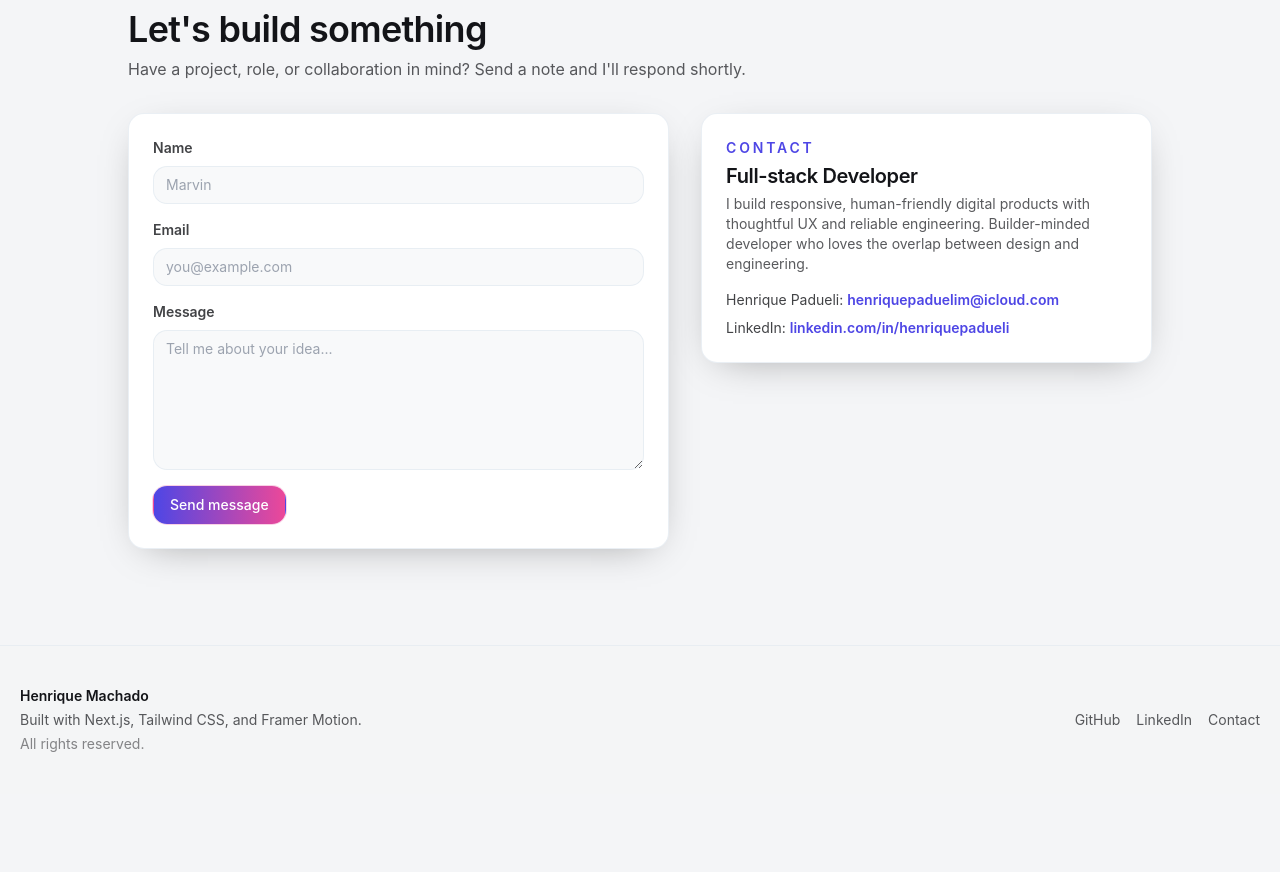
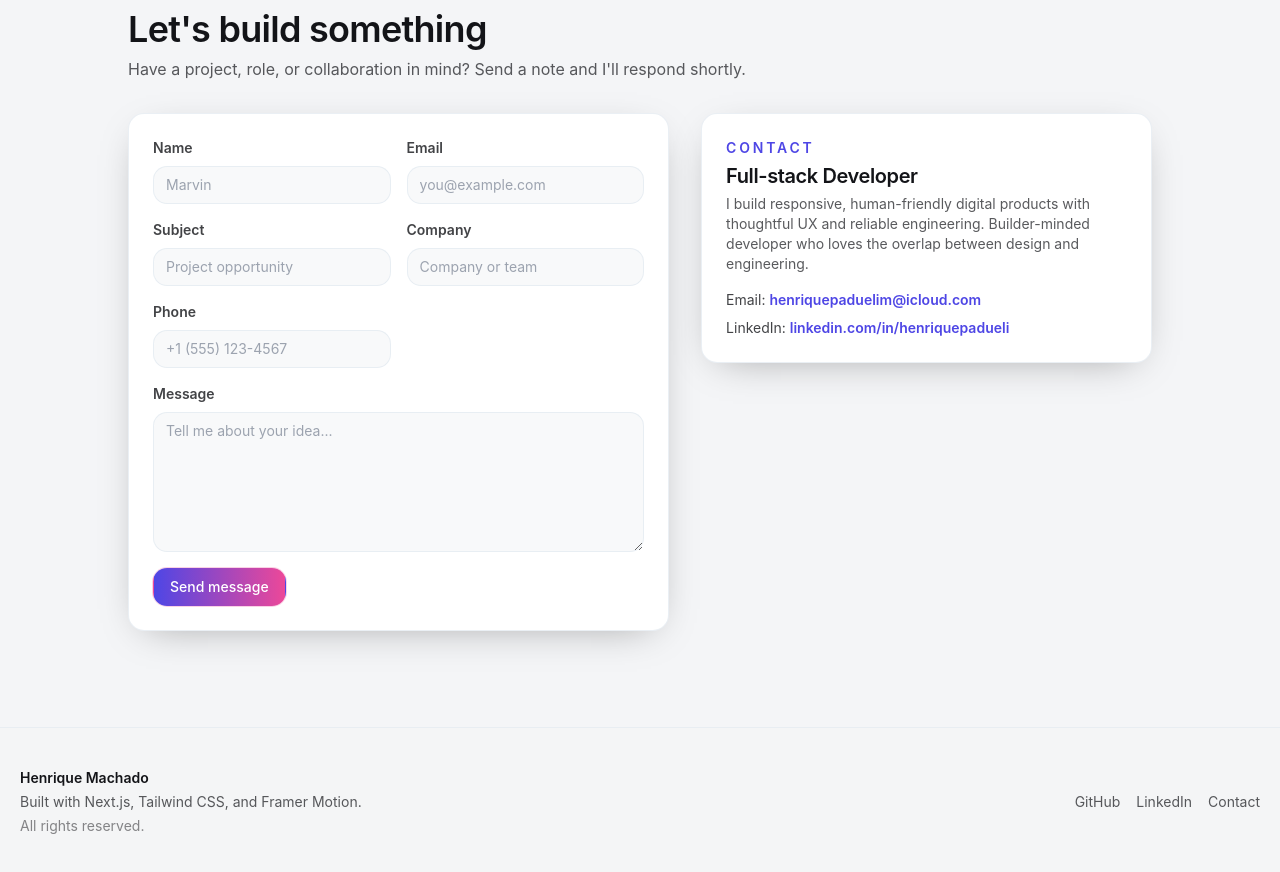
Before and after one commit to henriquepaduelim/Portfolio, a Next.js app: page / in a window 1280 px wide. Shown: the part 1880-2752 px from the top of the page. Before the commit the page ends 2674 px from the top, so only its background shows below. Built offline with nearby package versions, Linux system fonts and the light colour scheme.

Commit message:
routes for email

```diff
--- /dev/null
+++ b/app/api/contact/route.ts
@@ -0,0 +1,107 @@
+import { NextResponse } from "next/server";
+import { z } from "zod";
+import { getDb } from "@/lib/db";
+import { Resend } from "resend";
+
+const contactSchema = z.object({
+  name: z.string().min(2).max(120),
+  email: z.string().email().max(160),
+  message: z.string().min(5).max(2_000),
+  subject: z.string().max(200).optional(),
+  company: z.string().max(160).optional(),
+  phone: z.string().max(80).optional()
+});
+
+const resendApiKey = process.env.RESEND_API_KEY;
+const resendFrom = process.env.RESEND_FROM_EMAIL;
+const contactTo = process.env.CONTACT_TO_EMAIL || "henriquepaduelim@icloud.com";
+
+const resend = resendApiKey ? new Resend(resendApiKey) : null;
+
+export async function POST(req: Request) {
+  const json = await req.json().catch(() => null);
+  const parsed = contactSchema.safeParse(json);
+
+  if (!parsed.success) {
+    return NextResponse.json({ ok: false, errors: parsed.error.flatten() }, { status: 400 });
+  }
+
+  const payload = parsed.data;
+
+  try {
+    // Persist message
+    const db = getDb();
+    await db.query(
+      `INSERT INTO contact_messages (name, email, message, subject, company, phone, user_agent, ip_address)
+       VALUES ($1, $2, $3, $4, $5, $6, $7, $8)`,
+      [
+        payload.name,
+        payload.email,
+        payload.message,
+        payload.subject ?? null,
+        payload.company ?? null,
+        payload.phone ?? null,
+        req.headers.get("user-agent"),
+        req.headers.get("x-forwarded-for") || null
+      ]
+    );
+  } catch (error) {
+    console.error("Failed to persist contact message", error);
+    return NextResponse.json({ ok: false, message: "Failed to save message" }, { status: 500 });
+  }
+
+  // Fire-and-forget email; don't block response if email isn't configured.
+  if (resend && resendFrom) {
+    try {
+      await resend.emails.send({
+        from: resendFrom,
+        to: contactTo,
+        subject: payload.subject || `New contact from ${payload.name}`,
+        reply_to: [payload.email],
+        text: buildPlainText(payload),
+        html: buildHtml(payload)
+      });
+    } catch (error) {
+      console.error("Failed to send contact email", error);
+      // We intentionally don't return 500 here because the message is already stored.
+    }
+  }
+
+  return NextResponse.json({ ok: true });
+}
+
+function buildPlainText(payload: z.infer<typeof contactSchema>) {
+  return [
+    `Name: ${payload.name}`,
+    `Email: ${payload.email}`,
+    `Subject: ${payload.subject ?? "-"}`,
+    `Company: ${payload.company ?? "-"}`,
+    `Phone: ${payload.phone ?? "-"}`,
+    "",
+    payload.message
+  ].join("\n");
+}
+
+function buildHtml(payload: z.infer<typeof contactSchema>) {
+  return `
+    <div style="font-family: system-ui, -apple-system, sans-serif; color: #0f172a;">
+      <h2 style="margin: 0 0 12px;">New contact message</h2>
+      <p><strong>Name:</strong> ${escapeHtml(payload.name)}</p>
+      <p><strong>Email:</strong> ${escapeHtml(payload.email)}</p>
+      <p><strong>Subject:</strong> ${escapeHtml(payload.subject ?? "-")}</p>
+      <p><strong>Company:</strong> ${escapeHtml(payload.company ?? "-")}</p>
+      <p><strong>Phone:</strong> ${escapeHtml(payload.phone ?? "-")}</p>
+      <p><strong>Message:</strong></p>
+      <p style="white-space: pre-line;">${escapeHtml(payload.message)}</p>
+    </div>
+  `;
+}
+
+function escapeHtml(value: string) {
+  return value
+    .replace(/&/g, "&amp;")
+    .replace(/</g, "&lt;")
+    .replace(/>/g, "&gt;")
+    .replace(/"/g, "&quot;")
+    .replace(/'/g, "&#039;");
+}
--- a/components/sections/ContactSection.tsx
+++ b/components/sections/ContactSection.tsx
@@ -8,26 +8,58 @@ import { useTranslation } from "@/components/providers/language-provider";
 type FormState = {
   name: string;
   email: string;
+  subject: string;
+  company: string;
+  phone: string;
   message: string;
 };
 
+type FormErrors = Partial<Record<keyof FormState, string>>;
+
 export default function ContactSection() {
   const t = useTranslation();
-  const [form, setForm] = useState<FormState>({ name: "", email: "", message: "" });
-  const [errors, setErrors] = useState<Partial<FormState>>({});
-  const [submitted, setSubmitted] = useState(false);
+  const [form, setForm] = useState<FormState>({
+    name: "",
+    email: "",
+    subject: "",
+    company: "",
+    phone: "",
+    message: ""
+  });
+  const [errors, setErrors] = useState<FormErrors>({});
+  const [status, setStatus] = useState<"idle" | "submitting" | "success" | "error">("idle");
 
-  const handleSubmit = (event: React.FormEvent<HTMLFormElement>) => {
+  const validate = (): FormErrors => {
+    const nextErrors: FormErrors = {};
+    if (!form.name.trim()) nextErrors.name = t.form.errors.name;
+    if (!form.email.match(/^[^\\s@]+@[^\\s@]+\\.[^\\s@]+$/)) nextErrors.email = t.form.errors.email;
+    if (form.message.trim().length < 5) nextErrors.message = t.form.errors.message;
+    if (form.subject.trim().length > 200) nextErrors.subject = t.form.errors.subject;
+    if (form.company.trim().length > 160) nextErrors.company = t.form.errors.company;
+    if (form.phone.trim().length > 80) nextErrors.phone = t.form.errors.phone;
+    return nextErrors;
+  };
+
+  const handleSubmit = async (event: React.FormEvent<HTMLFormElement>) => {
     event.preventDefault();
-    const nextErrors: Partial<FormState> = {};
+    setStatus("idle");
+    const nextErrors = validate();
+    setErrors(nextErrors);
+    if (Object.keys(nextErrors).length > 0) return;
 
-    if (!form.name.trim()) nextErrors.name = t.form.errors.name;
-    if (!form.email.match(/^[^\s@]+@[^\s@]+\.[^\s@]+$/)) nextErrors.email = t.form.errors.email;
-    if (form.message.trim().length < 5) nextErrors.message = t.form.errors.message;
-
-    setErrors(nextErrors);
-    if (Object.keys(nextErrors).length === 0) {
-      setSubmitted(true);
+    setStatus("submitting");
+    try {
+      const res = await fetch("/api/contact", {
+        method: "POST",
+        headers: { "Content-Type": "application/json" },
+        body: JSON.stringify(form)
+      });
+      if (!res.ok) throw new Error("Request failed");
+      setStatus("success");
+      setForm({ name: "", email: "", subject: "", company: "", phone: "", message: "" });
+    } catch (error) {
+      console.error("Contact submission failed", error);
+      setStatus("error");
     }
   };
 
@@ -40,26 +72,43 @@ export default function ContactSection() {
     <Section id="contact" title={t.contact.title} eyebrow={t.nav.contact} description={t.contact.subtitle}>
       <div className="grid gap-8 md:grid-cols-[1.2fr_1fr] md:items-start">
         <form onSubmit={handleSubmit} className="space-y-4 rounded-2xl border border-border/70 bg-card p-6 shadow-soft">
-          <div className="flex flex-col gap-2">
-            <label className="text-sm font-semibold text-foreground/80">{t.contact.form.nameLabel}</label>
-            <input
+          <div className="grid gap-4 sm:grid-cols-2">
+            <FormField
+              label={t.contact.form.nameLabel}
               value={form.name}
-              onChange={(e) => handleChange("name")(e.target.value)}
-              className="w-full rounded-lg border border-border/70 bg-background/60 px-3 py-2 text-sm text-foreground outline-none transition focus:border-primary focus:ring-2 focus:ring-primary/30"
               placeholder={t.contact.placeholders.name}
+              error={errors.name}
+              onChange={handleChange("name")}
             />
-            {errors.name && <span className="text-xs text-primary">{errors.name}</span>}
-          </div>
-          <div className="flex flex-col gap-2">
-            <label className="text-sm font-semibold text-foreground/80">{t.contact.form.emailLabel}</label>
-            <input
+            <FormField
+              label={t.contact.form.emailLabel}
               type="email"
               value={form.email}
-              onChange={(e) => handleChange("email")(e.target.value)}
-              className="w-full rounded-lg border border-border/70 bg-background/60 px-3 py-2 text-sm text-foreground outline-none transition focus:border-primary focus:ring-2 focus:ring-primary/30"
               placeholder={t.contact.placeholders.email}
+              error={errors.email}
+              onChange={handleChange("email")}
             />
-            {errors.email && <span className="text-xs text-primary">{errors.email}</span>}
+            <FormField
+              label={t.contact.form.subjectLabel}
+              value={form.subject}
+              placeholder={t.contact.placeholders.subject}
+              error={errors.subject}
+              onChange={handleChange("subject")}
+            />
+            <FormField
+              label={t.contact.form.companyLabel}
+              value={form.company}
+              placeholder={t.contact.placeholders.company}
+              error={errors.company}
+              onChange={handleChange("company")}
+            />
+            <FormField
+              label={t.contact.form.phoneLabel}
+              value={form.phone}
+              placeholder={t.contact.placeholders.phone}
+              error={errors.phone}
+              onChange={handleChange("phone")}
+            />
           </div>
           <div className="flex flex-col gap-2">
             <label className="text-sm font-semibold text-foreground/80">{t.contact.form.messageLabel}</label>
@@ -71,9 +120,13 @@ export default function ContactSection() {
             />
             {errors.message && <span className="text-xs text-primary">{errors.message}</span>}
           </div>
-          <Button type="submit" className="w-full md:w-auto">
-            {submitted ? t.contact.submitted : t.contact.form.submitLabel}
-          </Button>
+          <div className="flex flex-col gap-2 sm:flex-row sm:items-center sm:justify-between">
+            <Button type="submit" className="w-full sm:w-auto" disabled={status === "submitting"}>
+              {status === "submitting" ? t.contact.form.sendingLabel : t.contact.form.submitLabel}
+            </Button>
+            {status === "success" && <p className="text-sm font-semibold text-primary">{t.contact.submitted}</p>}
+            {status === "error" && <p className="text-sm font-semibold text-accent">{t.contact.failed}</p>}
+          </div>
         </form>
         <div className="space-y-4 rounded-2xl border border-border/70 bg-card p-6 shadow-soft">
           <div className="space-y-1">
@@ -107,3 +160,28 @@ export default function ContactSection() {
     </Section>
   );
 }
+
+type FormFieldProps = {
+  label: string;
+  value: string;
+  placeholder?: string;
+  error?: string;
+  type?: string;
+  onChange: (value: string) => void;
+};
+
+function FormField({ label, value, placeholder, error, type = "text", onChange }: FormFieldProps) {
+  return (
+    <div className="flex flex-col gap-2">
+      <label className="text-sm font-semibold text-foreground/80">{label}</label>
+      <input
+        type={type}
+        value={value}
+        onChange={(e) => onChange(e.target.value)}
+        className="w-full rounded-lg border border-border/70 bg-background/60 px-3 py-2 text-sm text-foreground outline-none transition focus:border-primary focus:ring-2 focus:ring-primary/30"
+        placeholder={placeholder}
+      />
+      {error && <span className="text-xs text-primary">{error}</span>}
+    </div>
+  );
+}
--- /dev/null
+++ b/lib/db.ts
@@ -0,0 +1,23 @@
+import { Pool } from "pg";
+
+// Lazy singleton to avoid touching env/connect at build time.
+let globalPool: Pool | undefined = (global as unknown as { _pool?: Pool })._pool;
+
+export function getDb() {
+  if (globalPool) return globalPool;
+
+  const connectionString = process.env.DATABASE_URL;
+  if (!connectionString) {
+    throw new Error("DATABASE_URL is required");
+  }
+
+  globalPool = new Pool({
+    connectionString,
+    max: 5,
+    idleTimeoutMillis: 30_000,
+    connectionTimeoutMillis: 5_000
+  });
+
+  (global as unknown as { _pool?: Pool })._pool = globalPool;
+  return globalPool;
+}
--- a/locales/en/common.ts
+++ b/locales/en/common.ts
@@ -47,21 +47,29 @@ export const en = {
     form: {
       nameLabel: "Name",
       emailLabel: "Email",
+      subjectLabel: "Subject",
+      companyLabel: "Company",
+      phoneLabel: "Phone",
       messageLabel: "Message",
-      submitLabel: "Send message"
+      submitLabel: "Send message",
+      sendingLabel: "Sending..."
     },
     placeholders: {
       name: "Marvin",
       email: "you@example.com",
+      subject: "Project opportunity",
+      company: "Company or team",
+      phone: "+1 (555) 123-4567",
       message: "Tell me about your idea..."
     },
     details: {
-      emailLabel: "Henrique Padueli",
+      emailLabel: "Email",
       emailValue: "henriquepaduelim@icloud.com",
       linkedinLabel: "LinkedIn",
       linkedinValue: "linkedin.com/in/henriquepadueli"
     },
-    submitted: "Submitted!"
+    submitted: "Message sent. Thank you!",
+    failed: "Something went wrong. Please try again."
   },
   footer: {
     note: "Built with Next.js, Tailwind CSS, and Framer Motion.",
@@ -87,6 +95,9 @@ export const en = {
     errors: {
       name: "Please add your name.",
       email: "Enter a valid email address.",
+      subject: "Subject is too long.",
+      company: "Company is too long.",
+      phone: "Phone is too long.",
       message: "Write a short message."
     }
   },
--- a/locales/pt/common.ts
+++ b/locales/pt/common.ts
@@ -47,21 +47,29 @@ export const pt = {
     form: {
       nameLabel: "Nome",
       emailLabel: "E-mail",
+      subjectLabel: "Assunto",
+      companyLabel: "Empresa",
+      phoneLabel: "Telefone",
       messageLabel: "Mensagem",
-      submitLabel: "Enviar mensagem"
+      submitLabel: "Enviar mensagem",
+      sendingLabel: "Enviando..."
     },
     placeholders: {
       name: "Marvin ",
       email: "voce@exemplo.com",
+      subject: "Oportunidade de projeto",
+      company: "Empresa ou equipe",
+      phone: "+55 (11) 99999-9999",
       message: "Conte sua ideia..."
     },
     details: {
-      emailLabel: "Henrique Padueli",
+      emailLabel: "Email",
       emailValue: "henriquepaduelim@icloud.com",
       linkedinLabel: "LinkedIn",
       linkedinValue: "linkedin.com/in/henriquepadueli"
     },
-    submitted: "Enviado!"
+    submitted: "Mensagem enviada. Obrigado!",
+    failed: "Algo deu errado. Tente novamente."
   },
   footer: {
     note: "Construído com Next.js, Tailwind CSS e Framer Motion.",
@@ -87,6 +95,9 @@ export const pt = {
     errors: {
       name: "Informe seu nome.",
       email: "Digite um e-mail válido.",
+      subject: "Assunto muito longo.",
+      company: "Empresa muito longa.",
+      phone: "Telefone muito longo.",
       message: "Escreva uma mensagem breve."
     }
   },
```
Also changed, not shown: eslint.config.js (deleted, +0 -13 lines), package.json (+6 -2 lines), .eslintrc.js (added), 2 other files (tests, documents, lock files or other folders).
